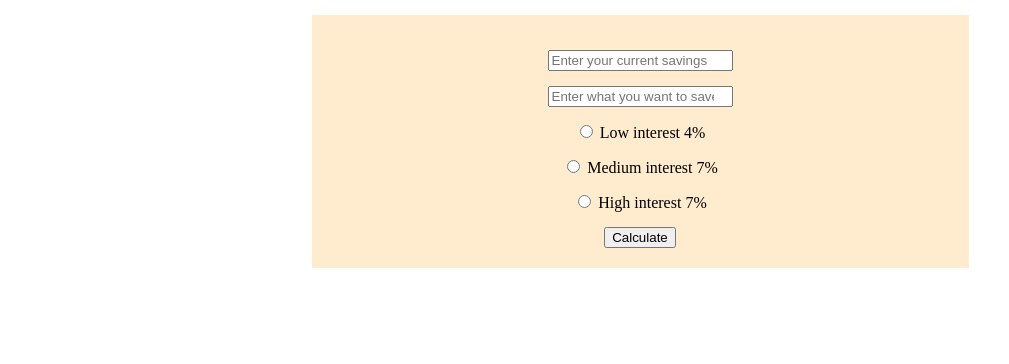
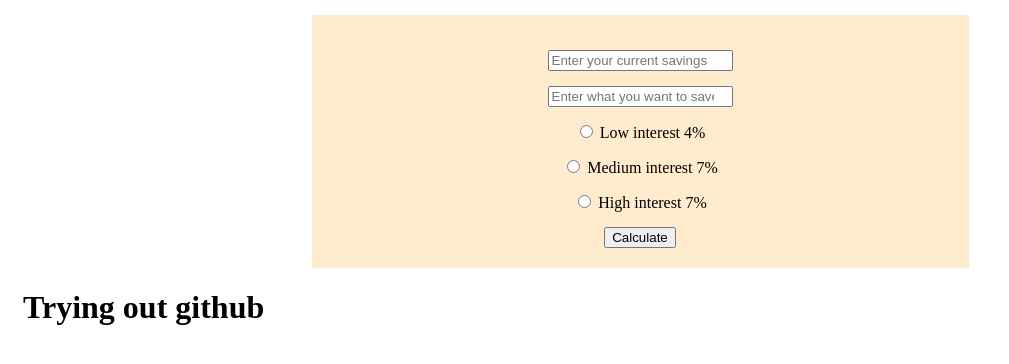
Before and after one commit to Patlund/javascript-demo, a plain HTML site: page index.html in a window 1280 px wide. Shown: the whole page, without its empty margins (0-1009 px from the left). Drawn offline with Linux system fonts and the light colour scheme.

Commit message:
Added a h1 tag with a message

```diff
--- a/index.html
+++ b/index.html
@@ -35,7 +35,7 @@
       <button id="submit_button">Calculate</button>
     </main>
     <footer>
-
+      <h1>Trying out github</h1>
     </footer>
   </div>
 </body>
```
